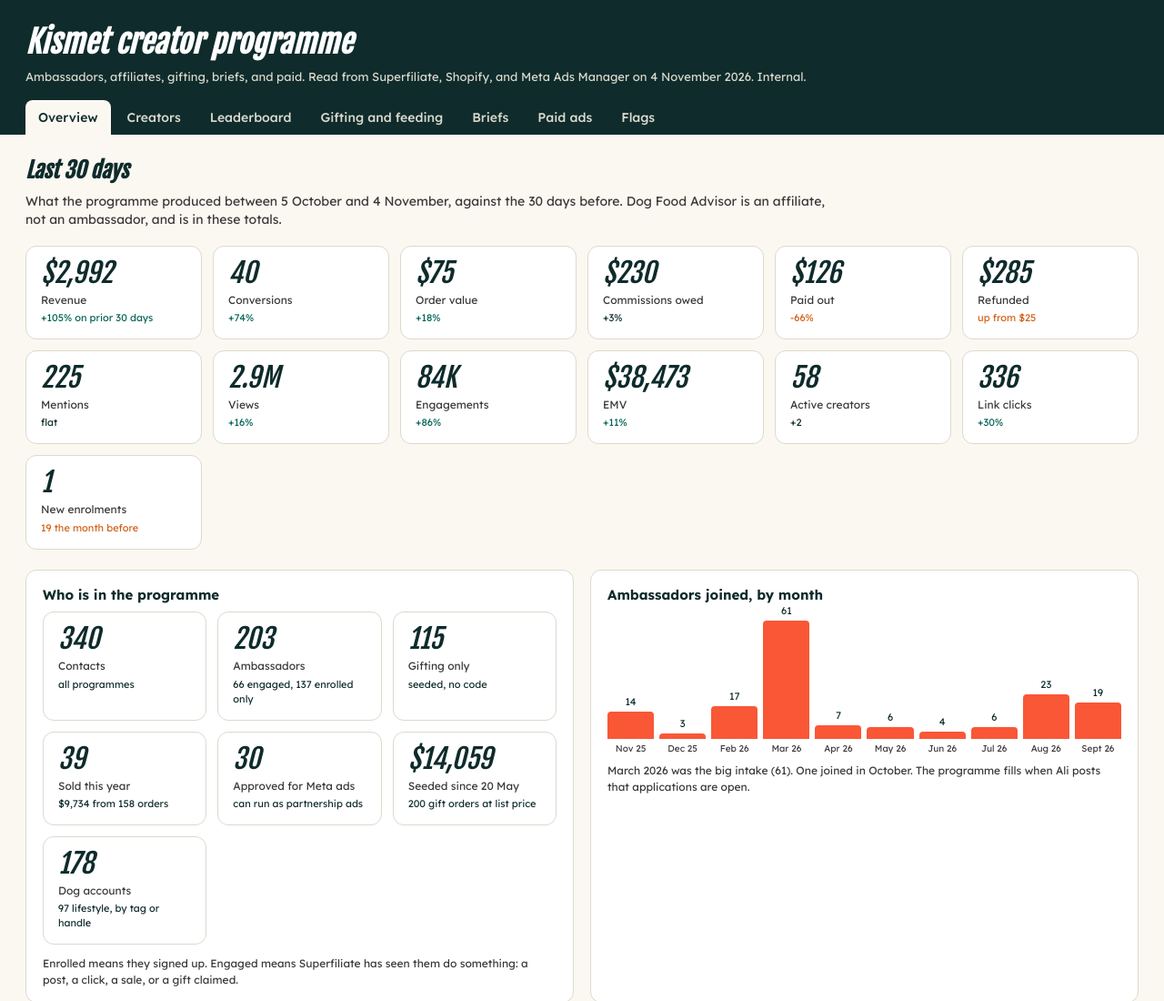
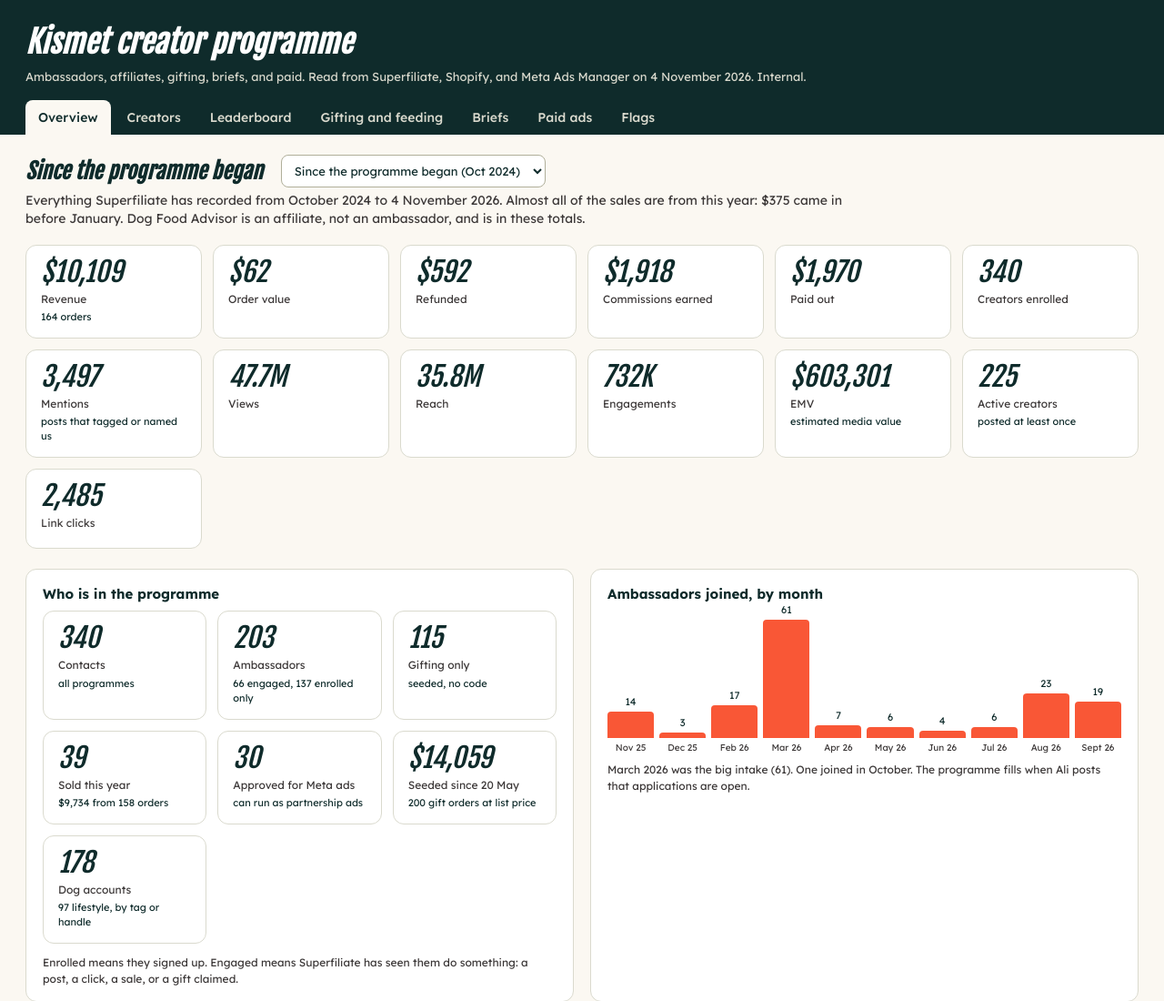
Before and after one commit to ints-haq/request-forms, a plain HTML site: page cp-mabilhs9x7/index.html in a window 1280 px wide. Shown: the top 1100 px of the page at 91% size. Drawn offline with Linux system fonts and the light colour scheme.

Commit message:
Dashboard: overview period switch (all time, this year, 30 days)

```diff
--- a/cp-mabilhs9x7/index.html
+++ b/cp-mabilhs9x7/index.html
@@ -74,8 +74,9 @@ footer{padding:18px 28px;color:var(--sable);font-size:12px;border-top:1px solid
 <main>
 
 <section id="overview" class="on">
-<h2>Last 30 days</h2>
-<p class="lede">What the programme produced between 5 October and 4 November, against the 30 days before. Dog Food Advisor is an affiliate, not an ambassador, and is in these totals.</p>
+<div class="filters" style="margin-bottom:4px"><h2 style="margin:0 12px 0 0" id="perTitle">Since the programme began</h2>
+<select id="period"><option value="all">Since the programme began (Oct 2024)</option><option value="ytd">This year</option><option value="d30">Last 30 days</option></select></div>
+<p class="lede" id="perLede"></p>
 <div class="tiles" id="tiles30"></div>
 <div class="grid2">
 <div class="card"><h3>Who is in the programme</h3><div class="tiles" id="tilesRoster" style="margin:0"></div>
@@ -146,8 +147,16 @@ $('#asof').textContent='4 November 2026';
 document.querySelectorAll('nav button').forEach(b=>b.onclick=()=>{document.querySelectorAll('nav button').forEach(x=>x.classList.remove('on'));b.classList.add('on');document.querySelectorAll('section').forEach(s=>s.classList.toggle('on',s.id===b.dataset.t));});
 // tiles
 const L=DATA.last30,S=DATA.summary;
-const t=[['Revenue',usd(L.revenue),'+105% on prior 30 days','up'],['Conversions',L.conversions,'+74%','up'],['Order value',usd(L.aov),'+18%','up'],['Commissions owed',usd(L.commissions),'+3%',''],['Paid out',usd(L.payouts),'-66%','down'],['Refunded',usd(L.refunded),'up from $25','down'],['Mentions',L.mentions,'flat',''],['Views',fmt(L.views),'+16%','up'],['Engagements',fmt(L.engagements),'+86%','up'],['EMV',usd(L.emv),'+11%','up'],['Active creators',L.activeCreators,'+2',''],['Link clicks',L.clicks,'+30%','up'],['New enrolments',L.newEnrol,'19 the month before','down']];
-$('#tiles30').innerHTML=t.map(x=>`<div class="tile"><div class="v">${x[1]}</div><div class="l">${x[0]}</div><div class="d ${x[3]}">${x[2]}</div></div>`).join('');
+const P={
+ all:{title:'Since the programme began',lede:'Everything Superfiliate has recorded from October 2024 to 4 November 2026. Almost all of the sales are from this year: $375 came in before January.',
+  t:[['Revenue','$10,109','164 orders'],['Order value','$62',''],['Refunded','$592',''],['Commissions earned','$1,918',''],['Paid out','$1,970',''],['Creators enrolled','340',''],['Mentions','3,497','posts that tagged or named us'],['Views','47.7M',''],['Reach','35.8M',''],['Engagements','732K',''],['EMV','$603,301','estimated media value'],['Active creators','225','posted at least once'],['Link clicks','2,485','']]},
+ ytd:{title:'This year',lede:'1 January to 4 November 2026. These totals match the Leaderboard tab to the cent.',
+  t:[['Revenue','$9,734','158 orders'],['Order value','$62',''],['Refunded','$592',''],['Commissions earned','$1,890',''],['Paid out','$1,970',''],['Creators enrolled','162',''],['Mentions','2,214',''],['Views','20.6M',''],['Reach','15.4M',''],['Engagements','344K',''],['EMV','$279,938',''],['Active creators','172',''],['Link clicks','1,980','']]},
+ d30:{title:'Last 30 days',lede:'5 October to 4 November 2026, against the 30 days before. The quickest read on whether the programme is speeding up or slowing down.',
+  t:[['Revenue',usd(L.revenue),'+105% on prior 30 days','up'],['Conversions',L.conversions,'+74%','up'],['Order value',usd(L.aov),'+18%','up'],['Commissions owed',usd(L.commissions),'+3%',''],['Paid out',usd(L.payouts),'-66%','down'],['Refunded',usd(L.refunded),'up from $25','down'],['Mentions',L.mentions,'flat',''],['Views',fmt(L.views),'+16%','up'],['Engagements',fmt(L.engagements),'+86%','up'],['EMV',usd(L.emv),'+11%','up'],['Active creators',L.activeCreators,'+2',''],['Link clicks',L.clicks,'+30%','up'],['New enrolments',L.newEnrol,'19 the month before','down']]}};
+function renderPeriod(){const p=P[$('#period').value];$('#perTitle').textContent=p.title;$('#perLede').textContent=p.lede+' Dog Food Advisor is an affiliate, not an ambassador, and is in these totals.';
+$('#tiles30').innerHTML=p.t.map(x=>`<div class="tile"><div class="v">${x[1]}</div><div class="l">${x[0]}</div><div class="d ${x[3]||''}">${x[2]||''}</div></div>`).join('');}
+$('#period').addEventListener('input',renderPeriod);renderPeriod();
 const r=[['Contacts',S.total,'all programmes'],['Ambassadors',S.ambassadors,`${S.engaged} engaged, ${S.enrolledOnly} enrolled only`],['Gifting only',S.byProgram['Gifting'],'seeded, no code'],['Sold this year',S.withRevenue,usd(S.ytdRevenue)+' from '+S.ytdConv+' orders'],['Approved for Meta ads',S.metaApproved,'can run as partnership ads'],['Seeded since 20 May',usd(S.giftValue),S.giftOrders+' gift orders at list price'],['Dog accounts',S.kindDog,S.kindLife+' lifestyle, by tag or handle']];
 $('#tilesRoster').innerHTML=r.map(x=>`<div class="tile"><div class="v">${x[1]}</div><div class="l">${x[0]}</div><div class="d">${x[2]}</div></div>`).join('');
 // enrol bars
```
